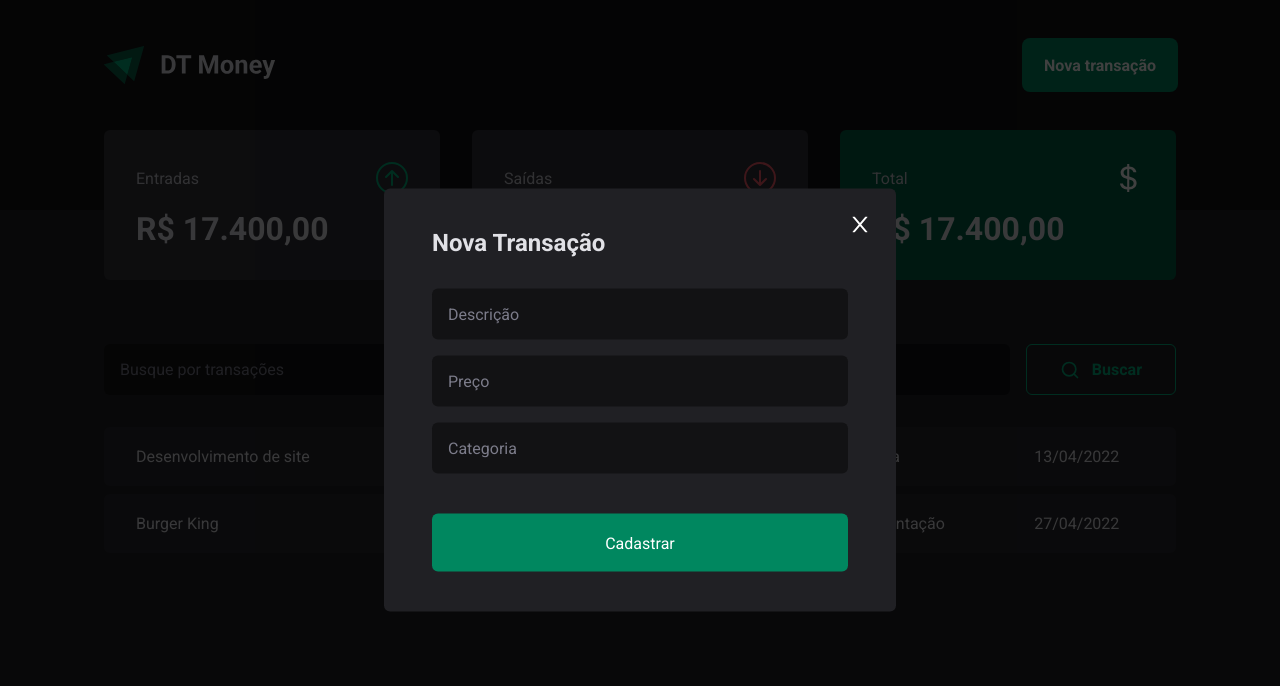
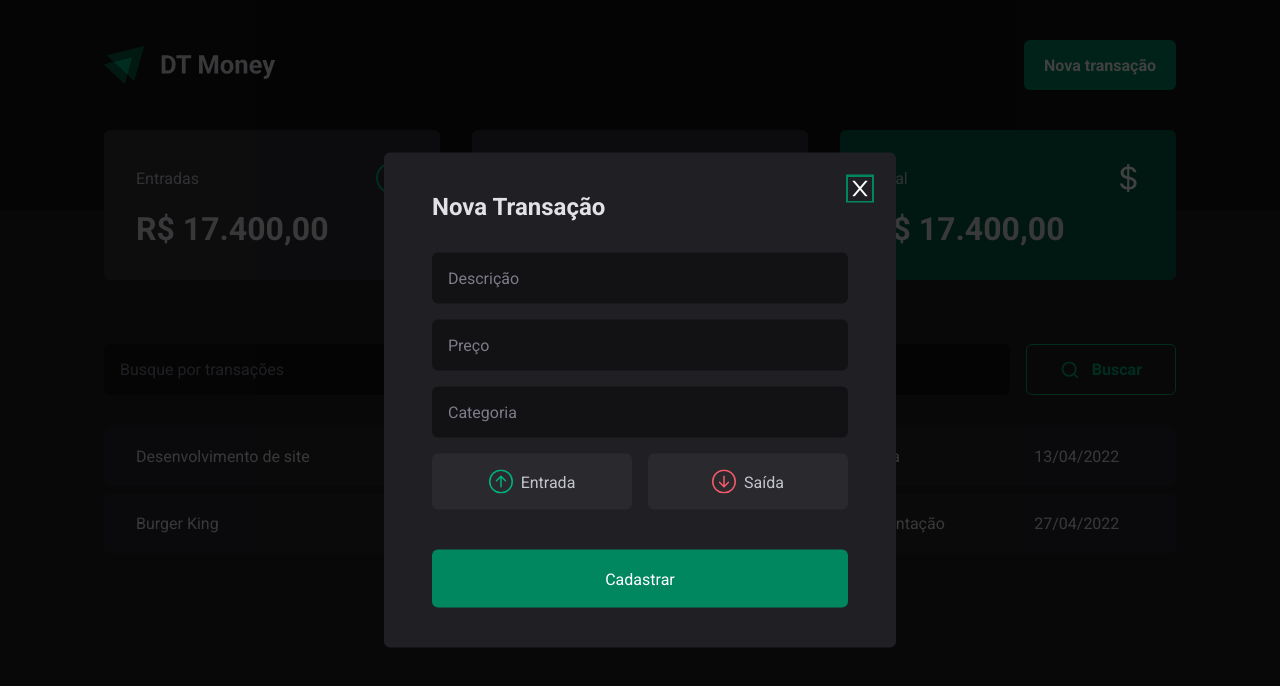
Before and after one commit to G18siqueira/Ignite-DTMoney-Rocketseat-TS, a React (Vite) app: page / in a window 1280 px wide. Both pictures are taken after a click on the button "Nova transação". Shown: the top 686 px of the page. Built offline with nearby package versions, Linux system fonts and the light colour scheme.

Commit message:
Estrutura Visual finalizada

```diff
--- a/package.json
+++ b/package.json
@@ -11,6 +11,7 @@
   },
   "dependencies": {
     "@radix-ui/react-dialog": "^1.0.4",
+    "@radix-ui/react-radio-group": "^1.1.3",
     "react": "^18.2.0",
     "react-dom": "^18.2.0",
     "react-icons": "^4.8.0",
--- a/src/App.tsx
+++ b/src/App.tsx
@@ -1,8 +1,8 @@
 import { ThemeProvider } from 'styled-components'
 import { defaultTheme } from './styles/themes/default'
 import { GlobalStyle } from './styles/global'
-import { Header } from './components/Header/Header'
-import { Transactions } from './pages/Transactions/Transactions'
+import { Header } from './components/Header'
+import { Transactions } from './pages/Transactions'
 
 export function App() {
   return (
--- a/src/components/Header/Header.tsx
+++ b/src/components/Header/index.tsx
@@ -1,6 +1,6 @@
 import * as Dialog from '@radix-ui/react-dialog'
 import { Container } from '../../styles/global'
-import { NewTransactionModal } from '../NewTransactionModal/NewTransactionModal'
+import { NewTransactionModal } from '../NewTransactionModal'
 import { HeaderContainer, HeaderContent, NewTransactionButton } from './styles'
 
 import logoImg from '../../assets/logo.svg'
--- a/src/components/NewTransactionModal/NewTransactionModal.tsx
+++ /dev/null
@@ -1,27 +0,0 @@
-import * as Dialog from '@radix-ui/react-dialog'
-import { AiOutlineClose } from 'react-icons/ai'
-import { CloseButton, Content, Overlay } from './style'
-
-export const NewTransactionModal = () => {
-  return (
-    <Dialog.Portal>
-      <Overlay />
-
-      <Content>
-        <Dialog.Title>Nova Transação</Dialog.Title>
-
-        <CloseButton>
-          <AiOutlineClose size={24} />
-        </CloseButton>
-
-        <form action="">
-          <input type="text" placeholder="Descrição" required />
-          <input type="number" placeholder="Preço" required />
-          <input type="text" placeholder="Categoria" required />
-
-          <button type="submit">Cadastrar</button>
-        </form>
-      </Content>
-    </Dialog.Portal>
-  )
-}
--- /dev/null
+++ b/src/components/NewTransactionModal/index.tsx
@@ -0,0 +1,46 @@
+import * as Dialog from '@radix-ui/react-dialog'
+import { AiOutlineClose } from 'react-icons/ai'
+import {
+  CloseButton,
+  Content,
+  Form,
+  Overlay,
+  TransactionType,
+  TransactionTypeButton,
+} from './style'
+import { BsArrowUpCircle, BsArrowDownCircle } from 'react-icons/bs'
+
+export const NewTransactionModal = () => {
+  return (
+    <Dialog.Portal>
+      <Overlay />
+
+      <Content>
+        <Dialog.Title>Nova Transação</Dialog.Title>
+
+        <CloseButton>
+          <AiOutlineClose size={24} />
+        </CloseButton>
+
+        <Form action="">
+          <input type="text" placeholder="Descrição" required />
+          <input type="number" placeholder="Preço" required />
+          <input type="text" placeholder="Categoria" required />
+
+          <TransactionType>
+            <TransactionTypeButton colorVariant="income" value="income">
+              <BsArrowUpCircle size={24} />
+              <span>Entrada</span>
+            </TransactionTypeButton>
+            <TransactionTypeButton colorVariant="outcome" value="outcome">
+              <BsArrowDownCircle size={24} />
+              <span>Saída</span>
+            </TransactionTypeButton>
+          </TransactionType>
+
+          <button type="submit">Cadastrar</button>
+        </Form>
+      </Content>
+    </Dialog.Portal>
+  )
+}
--- a/src/components/NewTransactionModal/style.ts
+++ b/src/components/NewTransactionModal/style.ts
@@ -1,5 +1,6 @@
 import styled from 'styled-components'
 import * as Dialog from '@radix-ui/react-dialog'
+import * as RadioGroup from '@radix-ui/react-radio-group'
 
 export const Overlay = styled(Dialog.Overlay)`
   width: 100vw;
@@ -8,7 +9,7 @@ export const Overlay = styled(Dialog.Overlay)`
   inset: 0; //o mesmo que top,left,right e bottom: 0
   position: fixed;
 `
-export const Content = styled(Dialog.Overlay)`
+export const Content = styled(Dialog.Content)`
   min-width: 32rem;
   background-color: ${(props) => props.theme['gray-800']};
   padding: 2.5rem 3rem;
@@ -17,8 +18,18 @@ export const Content = styled(Dialog.Overlay)`
   top: 50%;
   left: 50%;
   transform: translate(-50%, -50%);
-
-  form {
+`
+export const CloseButton = styled(Dialog.Close)`
+  background-color: transparent;
+  color: ${(props) => props.theme.white};
+  position: absolute;
+  line-height: 0;
+  top: 1.5rem;
+  right: 1.5rem;
+  border: 0;
+  cursor: pointer;
+`
+export const Form = styled.form`
   display: flex;
   flex-direction: column;
   gap: 1rem;
@@ -51,15 +62,54 @@ export const Content = styled(Dialog.Overlay)`
       background-color: ${(props) => props.theme['green-700']};
     }
   }
+`
+export const TransactionType = styled(RadioGroup.Root)`
+  display: grid;
+  grid-template-columns: repeat(2, 1fr);
+  gap: 1rem;
+`
+interface TransactionTypeButtonProps {
+  colorVariant: 'income' | 'outcome'
+}
+export const TransactionTypeButton = styled(
+  RadioGroup.Item,
+)<TransactionTypeButtonProps>`
+  display: flex;
+  align-items: center;
+  justify-content: center;
+  gap: 0.5rem;
+  background-color: ${(props) => props.theme['gray-700']};
+  color: ${(props) => props.theme['gray-300']};
+  padding: 1rem;
+  border: 0;
+  border-radius: 6px;
+  cursor: pointer;
+  transition: all 0.1s ease-in-out;
+  box-shadow: none;
+
+  &[data-state='checked'] {
+    background-color: ${(props) =>
+      props.colorVariant === 'income'
+        ? props.theme['green-700']
+        : props.theme['red-700']};
+    color: ${(props) => props.theme.white};
+
+    svg {
+      color: ${(props) => props.theme.white};
+    }
+  }
+
+  &[data-state='unchecked'] {
+    &:hover {
+      background-color: ${(props) => props.theme['gray-600']};
+    }
+  }
+
+  svg {
+    color: ${(props) =>
+      props.colorVariant === 'income'
+        ? props.theme['green-300']
+        : props.theme['red-300']};
+    transition: all 0.1s ease-in-out;
   }
 `
-export const CloseButton = styled(Dialog.Close)`
-  background-color: transparent;
-  color: ${(props) => props.theme.white};
-  position: absolute;
-  line-height: 0;
-  top: 1.5rem;
-  right: 1.5rem;
-  border: 0;
-  cursor: pointer;
-`
--- a/src/pages/Transactions/Transactions.tsx
+++ b/src/pages/Transactions/index.tsx
@@ -1,6 +1,6 @@
-import { Summary } from '../../components/Summary/Summary'
+import { Summary } from '../../components/Summary'
 import { Container } from '../../styles/global'
-import { Search } from './components/Search/Search'
+import { Search } from './components/Search'
 import {
   PriceHighLight,
   TransactionsContainer,
```
Also changed, not shown: src/components/Summary/index.tsx (renamed from src/components/Summary/Summary.tsx), src/pages/Transactions/components/Search/index.tsx (renamed from src/pages/Transactions/components/Search/Search.tsx), 1 other file (tests, documents, lock files or other folders). Lines whose indentation alone changed are shown as unchanged.
